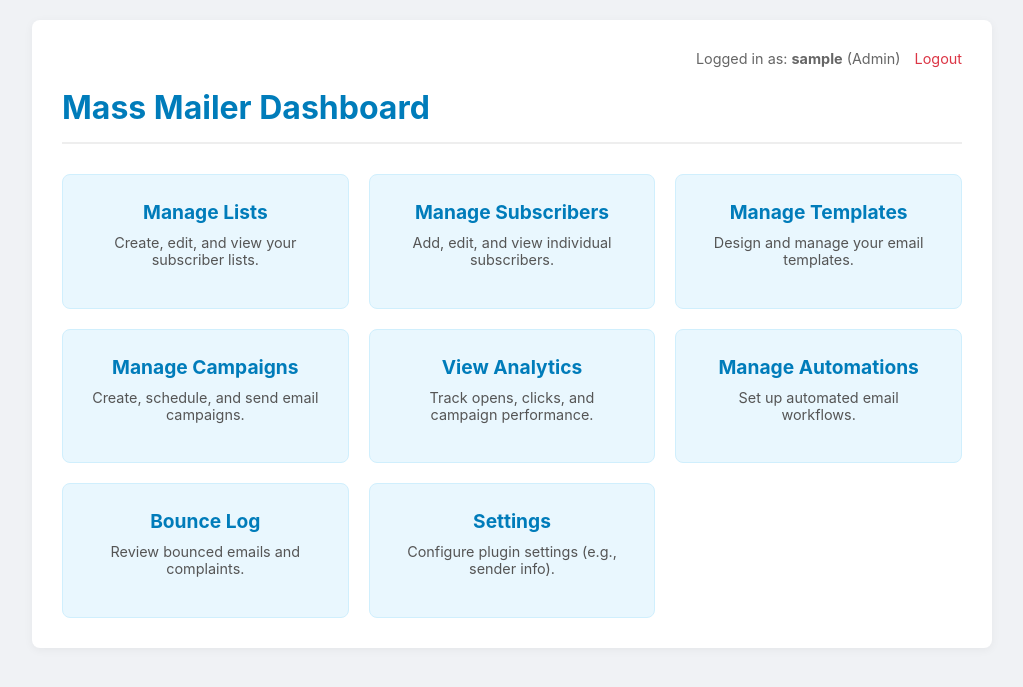
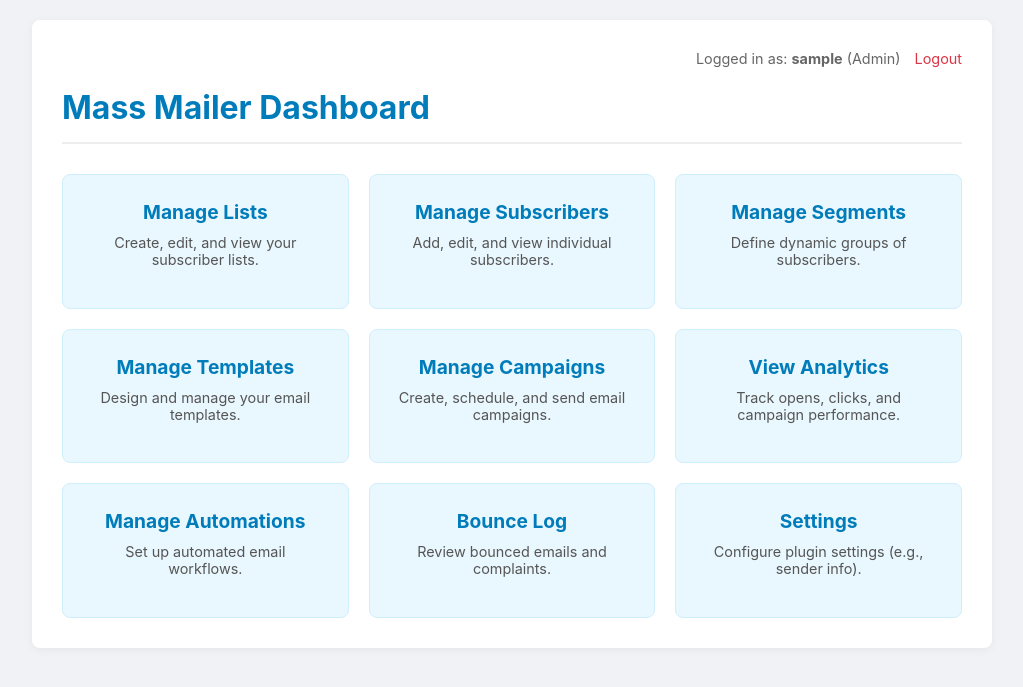
Before and after one commit to z3r0d4rkn3ss/MassMailer-WordpressPlugin-, a PHP site: page /mass-mailer/dashboard.php in a window 1280 px wide. Shown: the top 687 px of the page, without its empty margins (128-1151 px from the left). Run offline with PHP 8.4, Linux system fonts and the light colour scheme; the visitor is signed in with stand-in values (Sample User, id 1).

Commit message:
Update dashboard.php
Add Segments Link

```diff
--- a/admin/dashboard.php
+++ b/admin/dashboard.php
@@ -4,7 +4,7 @@
  *
  * This file serves as the main entry point for the Mass Mailer admin area.
  * It provides an overview and navigation links to other admin pages.
- * Now includes authentication check and a link to the Bounce Log.
+ * Now includes authentication check and a link to Manage Segments.
  *
  * @package Mass_Mailer
  * @subpackage Admin
@@ -67,6 +67,10 @@ $current_user = $auth->getCurrentUser();
                 <p>Add, edit, and view individual subscribers.</p>
             </div>
             <div class="nav-item">
+                <a href="segments.php">Manage Segments</a>
+                <p>Define dynamic groups of subscribers.</p>
+            </div>
+            <div class="nav-item">
                 <a href="templates.php">Manage Templates</a>
                 <p>Design and manage your email templates.</p>
             </div>
```
